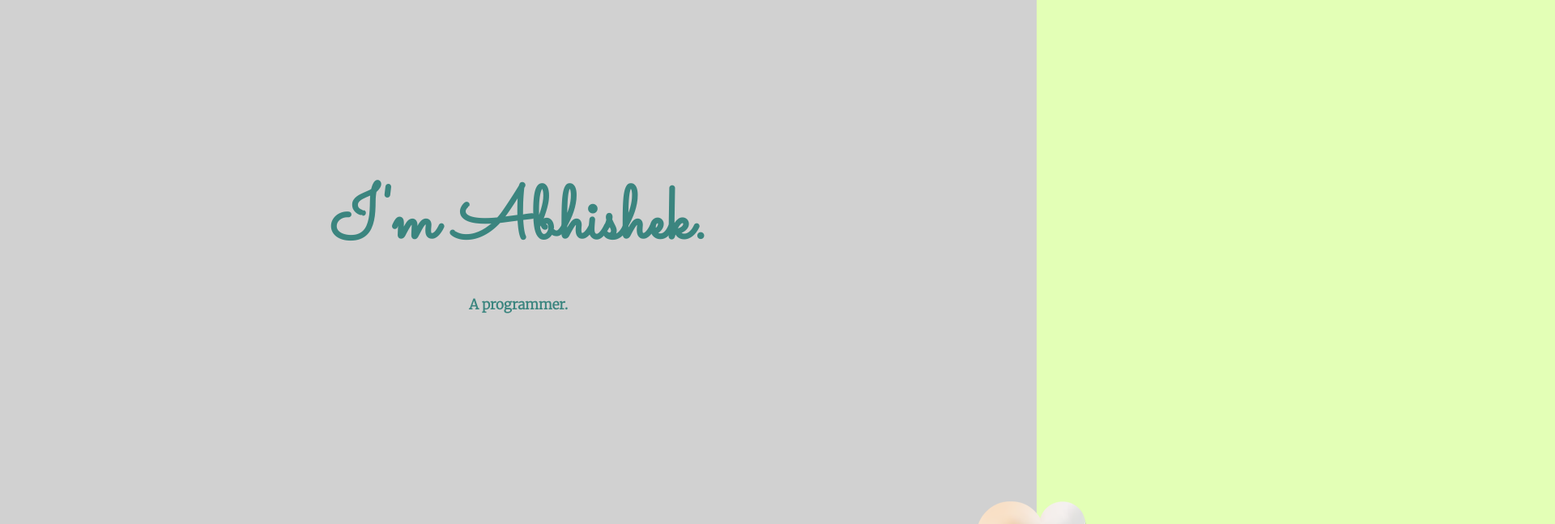
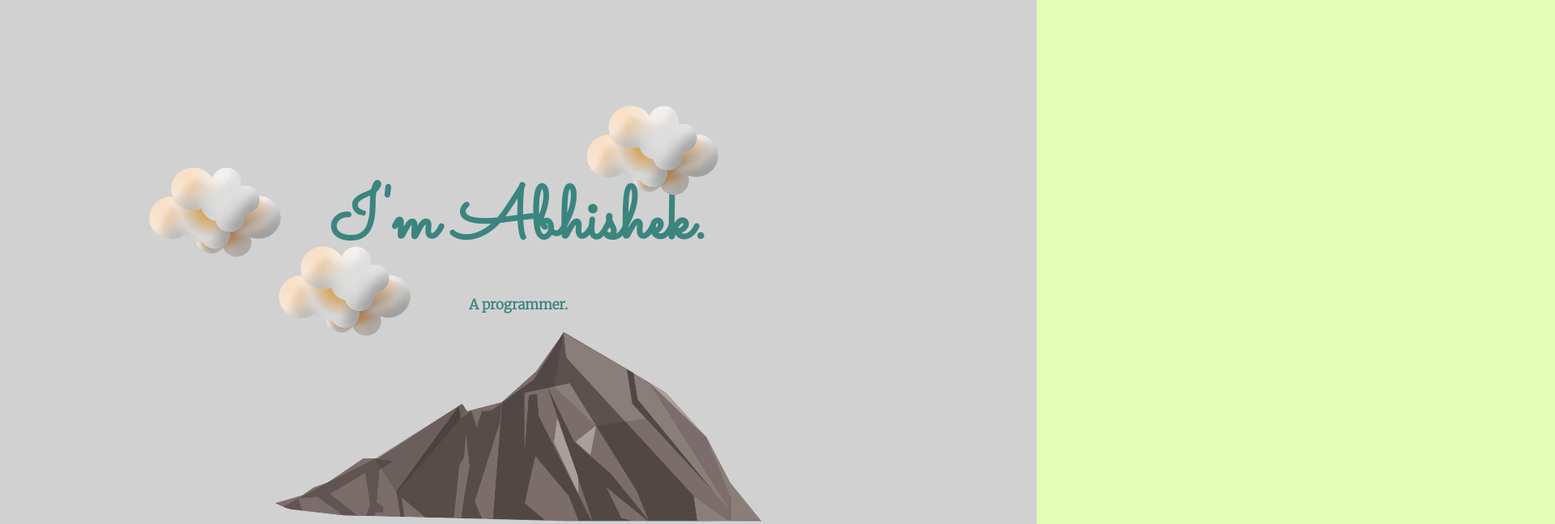
Before and after one commit to AbhiRV2002/Abhishek, a plain HTML site: page index.html in a window 1280 px wide. Shown: the top 647 px of the page at 81% size, 1920 px wide, since content can reach past the window. Drawn offline with Linux system fonts and the light colour scheme; a web font is replaced by a local one.

Commit message:
added clouds

```diff
--- a/css/styles.css
+++ b/css/styles.css
@@ -5,6 +5,14 @@ body {
   text-align: center;
   font-family: "Merriweather", serif;
   font-size: 1.4em;
+}
+
+.clouds {
+  position: absolute;
+  width: 100%;
+  top: 0;
+  height: 625px;
+  right: 20px;
 }
 
 .abhishek-img {
```
